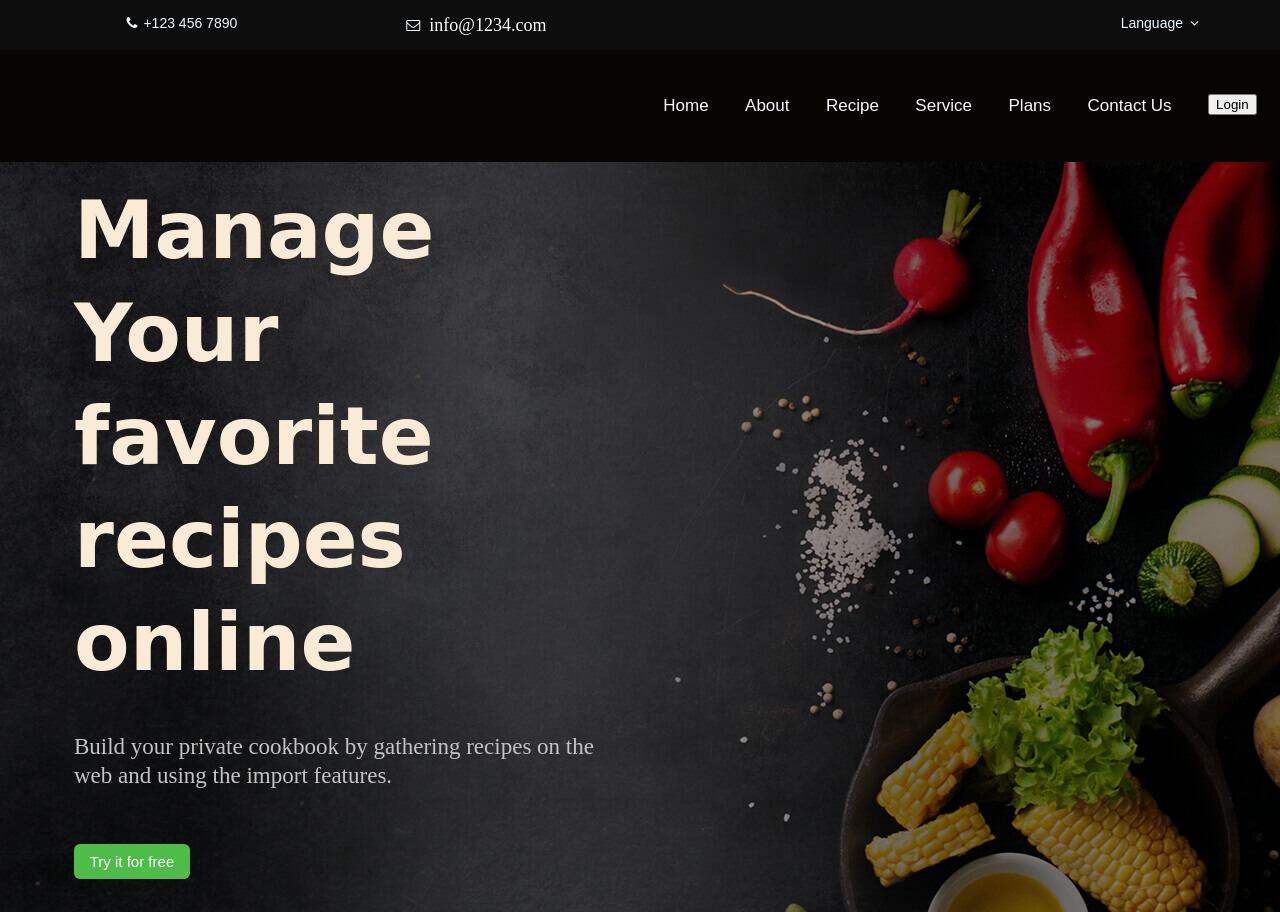
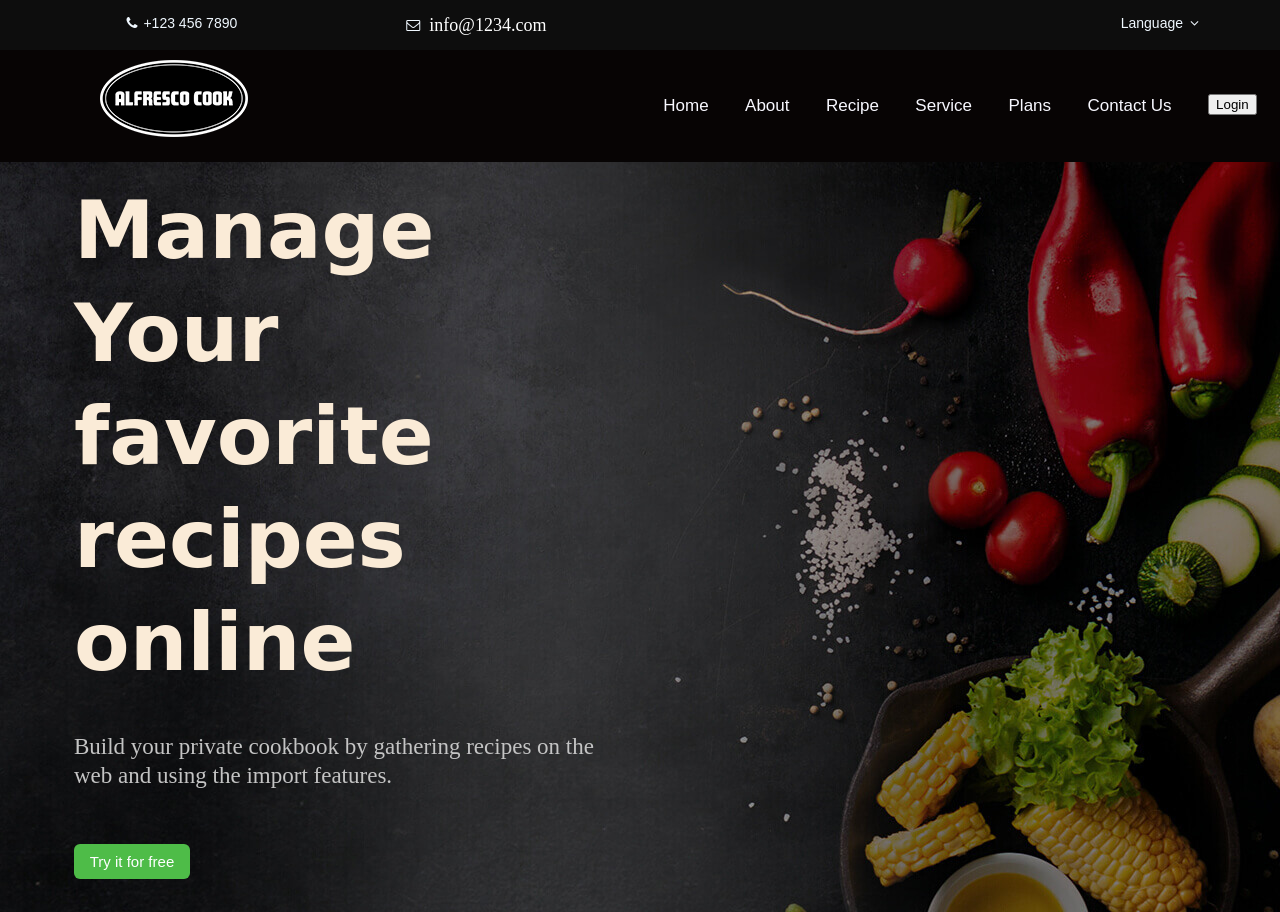
Before and after one commit to choubeyuday/FoodShop-dummy-page, a plain HTML site: page index.html in a window 1280 px wide. Shown: the top 912 px of the page. Drawn offline with Linux system fonts and the light colour scheme.

Commit message:
Update index.html

```diff
--- a/index.html
+++ b/index.html
@@ -32,7 +32,7 @@
             <div class="bottom-head">
                 <!-- <div class="container"> -->
                 <div class="left-nav">
-                    <img src="logo.png" alt="">
+                    <img src="./img/logo.png" alt="">
                 </div>
                 <div class="right-nav">
                     <nav>
```
